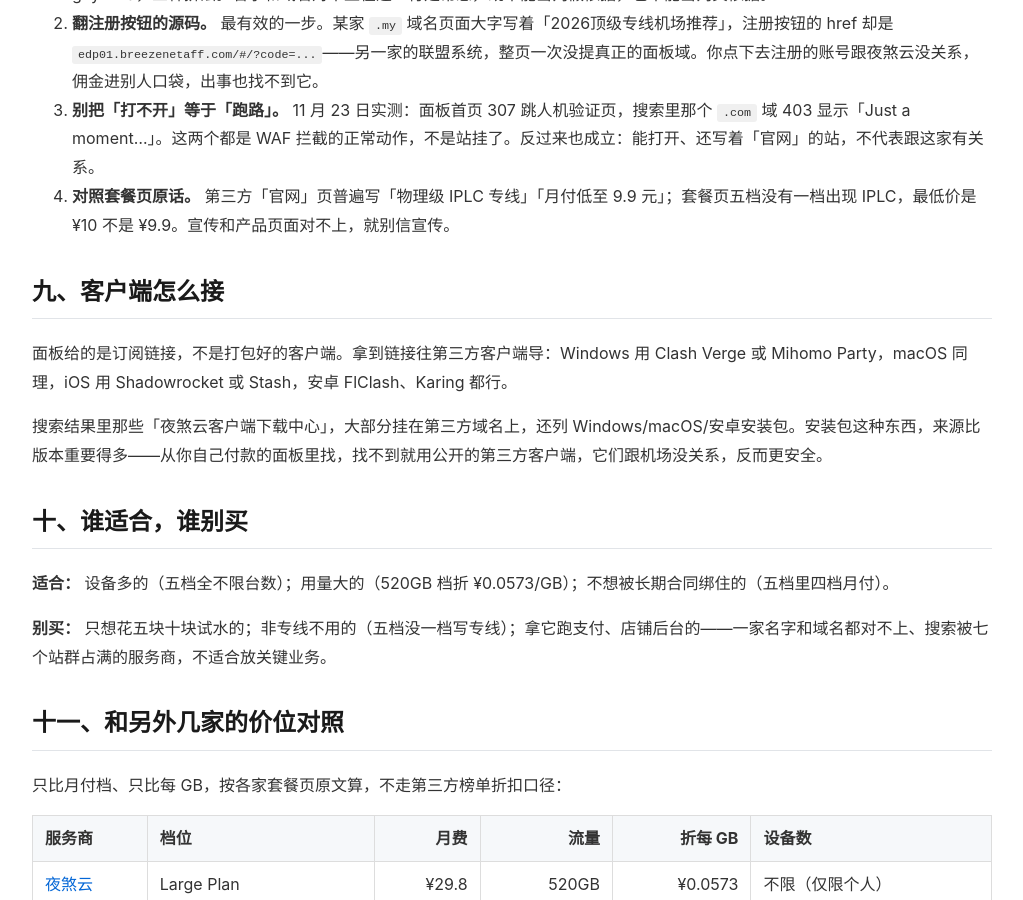
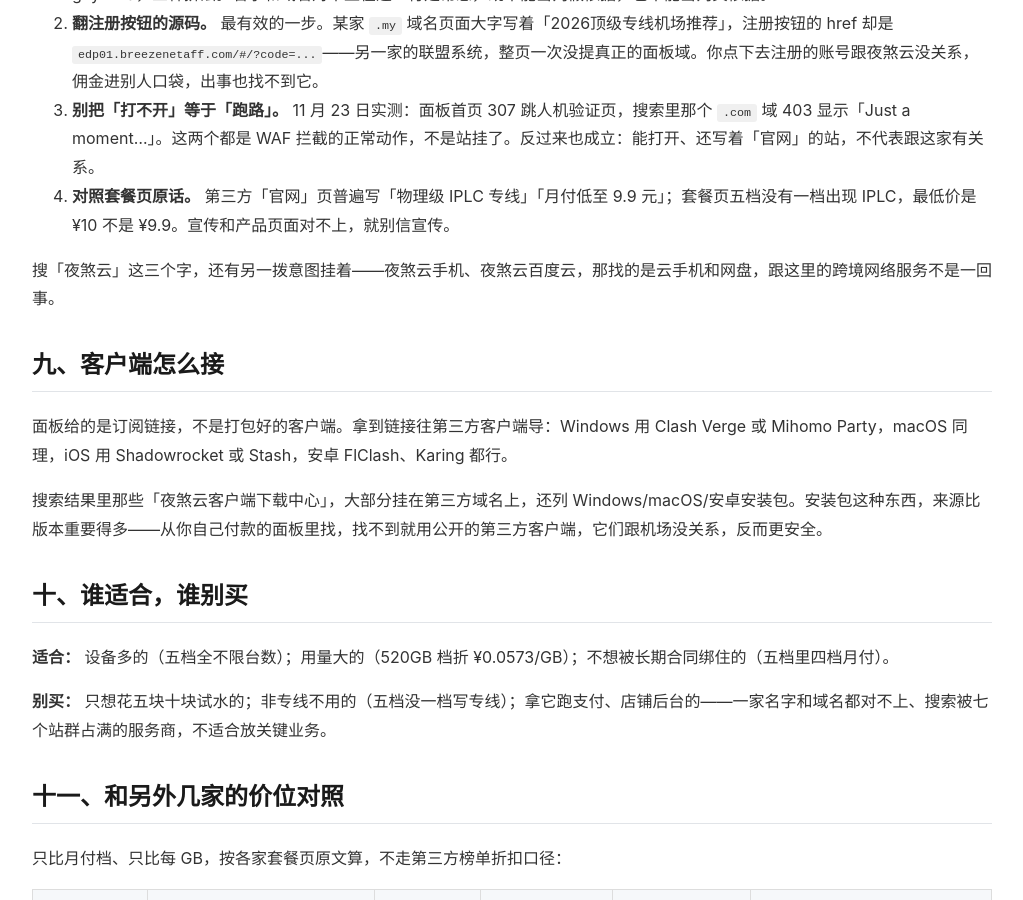
Before and after one commit to yezuofan/free-internet-guide, a Jekyll site: the page built from getting-started/yeshayun-review-2026.md, in a window 1280 px wide and 900 px high, scrolled down 2481 px. Shown: the whole window, without its empty margins (128-1151 px from the left). Built offline with Jekyll 4.4.1, drawn with Linux system fonts in a browser that asks for light colours; our own code applies the rules of GitHub Pages for plain Markdown files.

Commit message:
Mirror name-ambiguity clarification in compressed version

```diff
--- a/getting-started/yeshayun-review-2026.md
+++ b/getting-started/yeshayun-review-2026.md
@@ -74,6 +74,8 @@ Mini Plan 是五档里唯一不在月付体系的：¥58 付一年，每 30 天
 3. **别把「打不开」等于「跑路」。** 11 月 23 日实测：面板首页 307 跳人机验证页，搜索里那个 `.com` 域 403 显示「Just a moment...」。这两个都是 WAF 拦截的正常动作，不是站挂了。反过来也成立：能打开、还写着「官网」的站，不代表跟这家有关系。
 4. **对照套餐页原话。** 第三方「官网」页普遍写「物理级 IPLC 专线」「月付低至 9.9 元」；套餐页五档没有一档出现 IPLC，最低价是 ¥10 不是 ¥9.9。宣传和产品页面对不上，就别信宣传。
 
+搜「夜煞云」这三个字，还有另一拨意图挂着——夜煞云手机、夜煞云百度云，那找的是云手机和网盘，跟这里的跨境网络服务不是一回事。
+
 ## 九、客户端怎么接
 
 面板给的是订阅链接，不是打包好的客户端。拿到链接往第三方客户端导：Windows 用 Clash Verge 或 Mihomo Party，macOS 同理，iOS 用 Shadowrocket 或 Stash，安卓 FlClash、Karing 都行。
```
